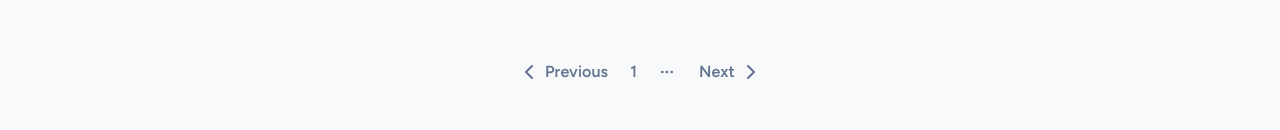
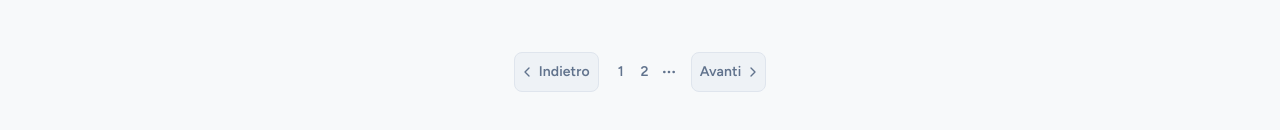
Before and after one commit to lorenzoferrante97/frontend-template, a Next.js app: page / in a window 1280 px wide. Shown: the part 242-372 px from the top of the page. Built offline with nearby package versions, Linux system fonts and the light colour scheme; a web font is replaced by a local one.

Commit message:
add: pagination

```diff
--- a/app/components/ui/pagination.jsx
+++ b/app/components/ui/pagination.jsx
@@ -1,110 +1,100 @@
+import { ChevronLeftIcon, ChevronRightIcon, MoreHorizontalIcon } from "lucide-react"
 import * as React from "react"
-import {
-  ChevronLeftIcon,
-  ChevronRightIcon,
-  MoreHorizontalIcon,
-} from "lucide-react"
+import { Button } from "@/app/components/ui/button"
+import { cn } from "@/lib/utils"
 
-import { cn } from "@/lib/utils"
-import { buttonVariants } from "@/app/components/ui/button";
+const paginationStyle = {
+  previousNext:
+    "min-h-10 rounded-md bg-base-200 border border-base-300 disabled:opacity-50 hover:bg-base-300 hover:text-base-content transition-colors mx-2",
+  activePage: "rounded-full bg-custom-neutral text-custom-neutral-content",
+}
 
-function Pagination({
-  className,
-  ...props
-}) {
+function Pagination({ className, ...props }) {
   return (
     <nav
-      role="navigation"
-      aria-label="pagination"
-      data-slot="pagination"
-      className={cn("mx-auto flex w-full justify-center", className)}
-      {...props} />
-  );
+      aria-label='pagination'
+      className={cn("w-full perfect-center", className)}
+      data-slot='pagination'
+      // role='navigation'
+      {...props}
+    />
+  )
 }
 
-function PaginationContent({
-  className,
-  ...props
-}) {
+function PaginationContent({ className, ...props }) {
   return (
     <ul
-      data-slot="pagination-content"
-      className={cn("flex flex-row items-center gap-1", className)}
-      {...props} />
-  );
+      className={cn("w-full perfect-center gap-1", className)}
+      data-slot='pagination-content'
+      {...props}
+    />
+  )
 }
 
-function PaginationItem({
-  ...props
-}) {
-  return <li data-slot="pagination-item" {...props} />;
+function PaginationItem({ ...props }) {
+  return <li className='perfect-center' data-slot='pagination-item' {...props} />
 }
 
-function PaginationLink({
-  className,
-  isActive,
-  size = "icon",
-  ...props
-}) {
+function PaginationLink({ className, isActive, size = "icon", ...props }) {
   return (
     <a
       aria-current={isActive ? "page" : undefined}
-      data-slot="pagination-link"
+      className={`inline-flex w-fit font-body-s-big text-base-soft-content perfect-center max-lg:min-w-10 min-w-5 gap-1 ${size === "icon" ? "aspect-square" : undefined} ${className} $`}
       data-active={isActive}
-      className={cn(buttonVariants({
-        variant: isActive ? "outline" : "ghost",
-        size,
-      }), className)}
-      {...props} />
-  );
+      data-slot='pagination-link'
+      {...props}
+    />
+  )
 }
 
-function PaginationPrevious({
-  className,
-  ...props
-}) {
+function PaginationPrevious({ className, ...props }) {
   return (
     <PaginationLink
-      aria-label="Go to previous page"
-      size="default"
-      className={cn("gap-1 px-2.5 sm:pl-2.5", className)}
+      aria-label='Pagina precedente'
+      className={cn(
+        "h-10 sm:h-fit sm:pr-2 sm:pl-1 sm:py-1",
+        paginationStyle.previousNext,
+        className
+      )}
+      size='default'
       {...props}>
-      <ChevronLeftIcon />
-      <span className="hidden sm:block">Previous</span>
+      <ChevronLeftIcon size={16} strokeWidth={2} />
+      <span className='hidden sm:block'>Indietro</span>
     </PaginationLink>
-  );
+  )
 }
 
-function PaginationNext({
-  className,
-  ...props
-}) {
+function PaginationNext({ className, ...props }) {
   return (
     <PaginationLink
-      aria-label="Go to next page"
-      size="default"
-      className={cn("gap-1 px-2.5 sm:pr-2.5", className)}
+      aria-label='Go to next page'
+      className={cn(
+        "h-10 sm:h-fit sm:pr-1 sm:pl-2 sm:py-1",
+        paginationStyle.previousNext,
+        className
+      )}
+      size='default'
       {...props}>
-      <span className="hidden sm:block">Next</span>
-      <ChevronRightIcon />
+      <span className='hidden sm:block'>Avanti</span>
+      <ChevronRightIcon size={16} strokeWidth={2} />
     </PaginationLink>
-  );
+  )
 }
 
-function PaginationEllipsis({
-  className,
-  ...props
-}) {
+function PaginationEllipsis({ className, ...props }) {
   return (
     <span
       aria-hidden
-      data-slot="pagination-ellipsis"
-      className={cn("flex size-9 items-center justify-center", className)}
+      className={cn(
+        "perfect-center inline-flex w-fit max-lg:min-w-10 min-w-5 aspect-square",
+        className
+      )}
+      data-slot='pagination-ellipsis'
       {...props}>
-      <MoreHorizontalIcon className="size-4" />
-      <span className="sr-only">More pages</span>
+      <MoreHorizontalIcon size={16} />
+      <span className='sr-only'>Altre pagine</span>
     </span>
-  );
+  )
 }
 
 export {
--- a/app/page.jsx
+++ b/app/page.jsx
@@ -341,6 +341,9 @@ export default function Home() {
 							<PaginationLink href="#">1</PaginationLink>
 						</PaginationItem>
 						<PaginationItem>
+							<PaginationLink href="#">2</PaginationLink>
+						</PaginationItem>
+						<PaginationItem>
 							<PaginationEllipsis />
 						</PaginationItem>
 						<PaginationItem>
```
